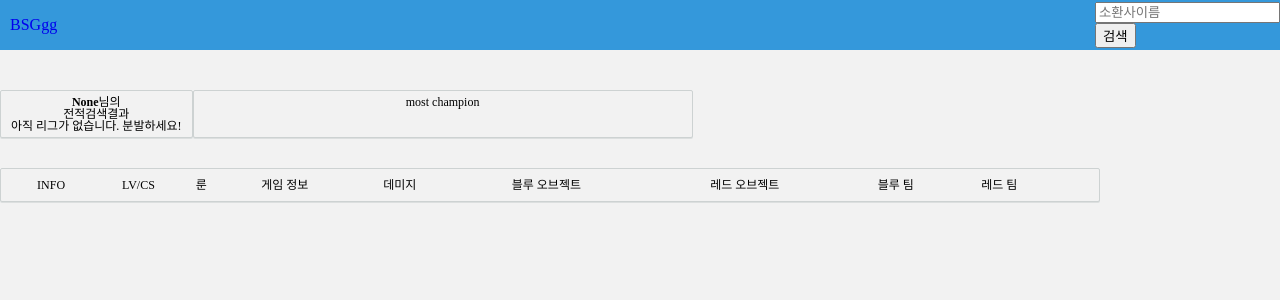
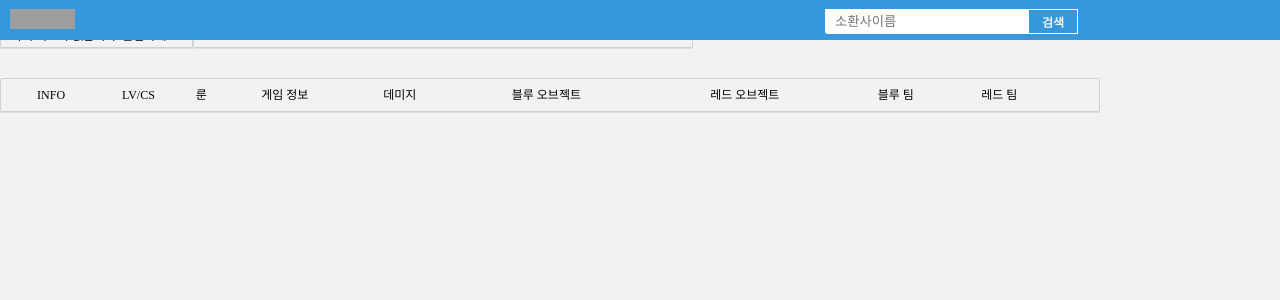
Before and after one commit to Zih0/opggclone, a Flask app: page /search in a window 1280 px wide; the page is wider, and only the part inside the window is pictured. Shown: the top 300 px of that part. Run offline with Flask 2, Linux system fonts and the light colour scheme; data that the repository does not hold is empty; grey boxes are pictures that could not be loaded.

Commit message:
gitigonore!

```diff
--- a/static/css/search.css
+++ b/static/css/search.css
@@ -11,23 +11,62 @@ body {
   background: #f2f2f2;
 }
 
-.menu{
-  height: 50px;
-  width:100%;
-  display: flex;
-  justify-content: space-between;
-  background: #3498db;
-  margin-bottom: 40px;
-  align-items: center;
+
+
+#header {
+      width: 100vw;
+    position: fixed;
+    background: #3498db;
+    left: 0;
+    top: 0;
+    z-index: 9999;
 }
-.homebtn {
-  padding-left: 10px;
-  width: 50px;
-  text-align: center;
+
+#header .inner {
+    width: 100%;
+    height: 40px;
+    margin: 0 auto;
+    padding-right: 205px;
+    display: flex;
+    justify-content: space-between;
+    align-items: center;
 }
-a {
-  text-decoration:none;
+
+
+#header .homeBtn {
+    padding-left: 10px;
+    display: flex;
+    justify-content: center;
+    align-items: center;
 }
+
+#header .inner .searchContainer {
+    width: 250px;
+    height: 23px;
+    background-color: #fff;
+    position: relative;
+}
+
+.searchBox {
+    border: none;
+    border-radius: 3px;
+    width: 100%;
+    padding: 5px 10px;
+}
+
+.btn {
+    position: absolute;
+    right: -3px;
+    width: 50px;
+    height: 25px;
+    border: 0.25px solid #fff;
+    font-weight: bold;
+    font-size: 12px;
+    color: #ecf0f1;
+    background: #3498db;
+    cursor: pointer;
+}
+
 
 .wrap{
   display: block;
--- a/templates/search.html
+++ b/templates/search.html
@@ -7,30 +7,26 @@
 </head>
 <body>
 
-<header class="menu">
-    <div class="home">
-        <div class="homebtn" ><a href="/">BSGgg</a></div>
-    </div>
-    <div class="menuSearch">
+<header id="header">
+    <div class="inner">
+        <div class="homeBtn" ><a href="/">
+            <img src="/static/img/logo.png" alt="bsggg" width="65" height="20">
+        </a></div>
+
+    <div class="searchContainer">
         <form action="/search">
-        <div class="search-form">
-          <div class="control-group">
             <input
               type="text"
-              class="search-field"
+              class="searchBox"
               value=""
               placeholder="소환사이름"
               name="name"
             />
-            <label class="search-field-icon" for="sum-name"></label>
-          </div>
-          <input type="submit" value="검색" class="btn" />
-          <br />
+            <input type="submit" class="btn" value="검색">
+        </form>
         </div>
-        </form>
     </div>
 </header>
-
 
 <div class="wrap">
   <div class="left">
```
